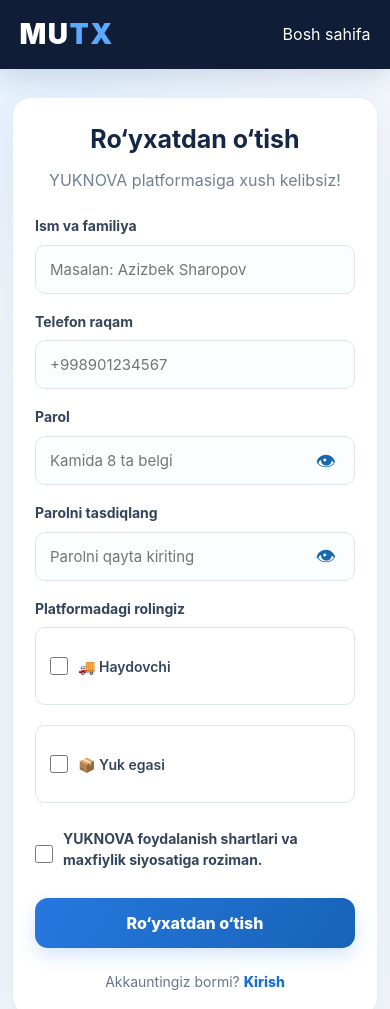
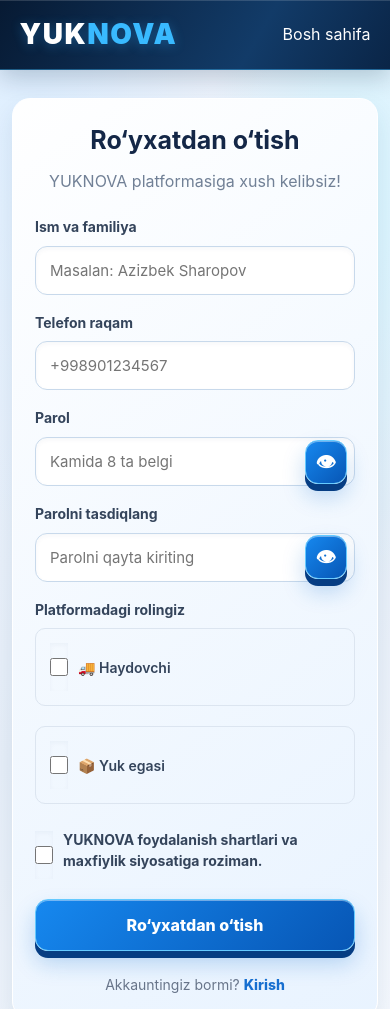
Before and after one commit to azizbeksharopov2020-lang/MUTYX, a plain HTML site: page pages/register.html in a window 390 px wide. Shown: the top 1009 px of the page. Drawn offline with Linux system fonts and the light colour scheme.

Commit message:
Apply YUKNOVA 3D premium responsive design

```diff
--- a/pages/register.html
+++ b/pages/register.html
@@ -18,13 +18,28 @@ button[type=submit]{min-height:50px;border:0;border-radius:13px;background:linea
 .form-group{margin-bottom:17px}
 footer{padding:22px 15px;color:#718096;text-align:center}
 @media(max-width:520px){header{min-height:64px;padding:13px 5%}.container{margin:16px auto 28px;padding:12px}.login-box,.register-box{border-radius:19px}.subtitle{margin-bottom:22px}}
+
+/* YUKNOVA 3D PREMIUM UI */
+:root{--yn-navy:#071a33;--yn-blue:#1688ef;--yn-cyan:#28c8ff;--yn-green:#08b889;--yn-ink:#12243d;--yn-glass:rgba(255,255,255,.88)}
+body{background:radial-gradient(ellipse at 8% 0%,#dceeff 0,transparent 36%),radial-gradient(ellipse at 92% 18%,#d8f5ff 0,transparent 30%),linear-gradient(145deg,#eef5ff,#e6eef8 55%,#f7faff)!important;color:var(--yn-ink)}
+header{background:linear-gradient(120deg,#071a33,#123b68 65%,#0a2547)!important;color:#fff!important;box-shadow:0 8px 24px #061a3333,inset 0 1px #ffffff25!important;border-bottom:1px solid #42bfff66!important}
+.logo,header b{color:#fff!important;font-weight:950!important;letter-spacing:1px;text-shadow:0 2px 12px #31aaff55}
+.logo span{color:#39baff!important}
+main,.container{position:relative}
+.card,.login-box,.register-box,.panel,.welcome,.feature,.step,.price{background:linear-gradient(145deg,rgba(255,255,255,.98),rgba(232,243,255,.94))!important;border:1px solid #ffffff!important;border-radius:22px!important;box-shadow:0 16px 34px #12365a18,0 5px 12px #1688ef12,inset 0 1px 0 #fff!important}
+button,.btn,input[type=submit]{background:linear-gradient(135deg,#1688ef,#0756b5)!important;color:#fff!important;border:1px solid #65caff!important;border-radius:13px!important;box-shadow:0 7px 0 #063d83,0 12px 22px #126fd044,inset 0 1px 0 #ffffff66!important;font-weight:800!important;transition:transform .18s,filter .18s!important}
+button:active,.btn:active,input[type=submit]:active{transform:translateY(4px)!important;box-shadow:0 3px 0 #063d83,0 7px 14px #126fd033!important}
+input,select,textarea{border:1px solid #c8d9eb!important;border-radius:12px!important;background:#fff!important;box-shadow:inset 0 2px 5px #173b5c0a!important}
+input:focus,select:focus,textarea:focus{outline:3px solid #25a9ff2b!important;border-color:#1688ef!important}
+a{transition:color .2s,transform .2s}
+@media(max-width:600px){.card,.login-box,.register-box,.panel,.welcome{border-radius:18px!important;box-shadow:0 12px 25px #12365a17!important}button,.btn{min-height:44px}}
 </style>
 </head>
 
 <body>
 
 <header>
-    <a href="../index.html" class="logo">MU<span>TX</span></a>
+    <a href="../index.html" class="logo">YUK<span>NOVA</span></a>
     <a class="home-link" href="../index.html">Bosh sahifa</a>
 </header>
 
```
